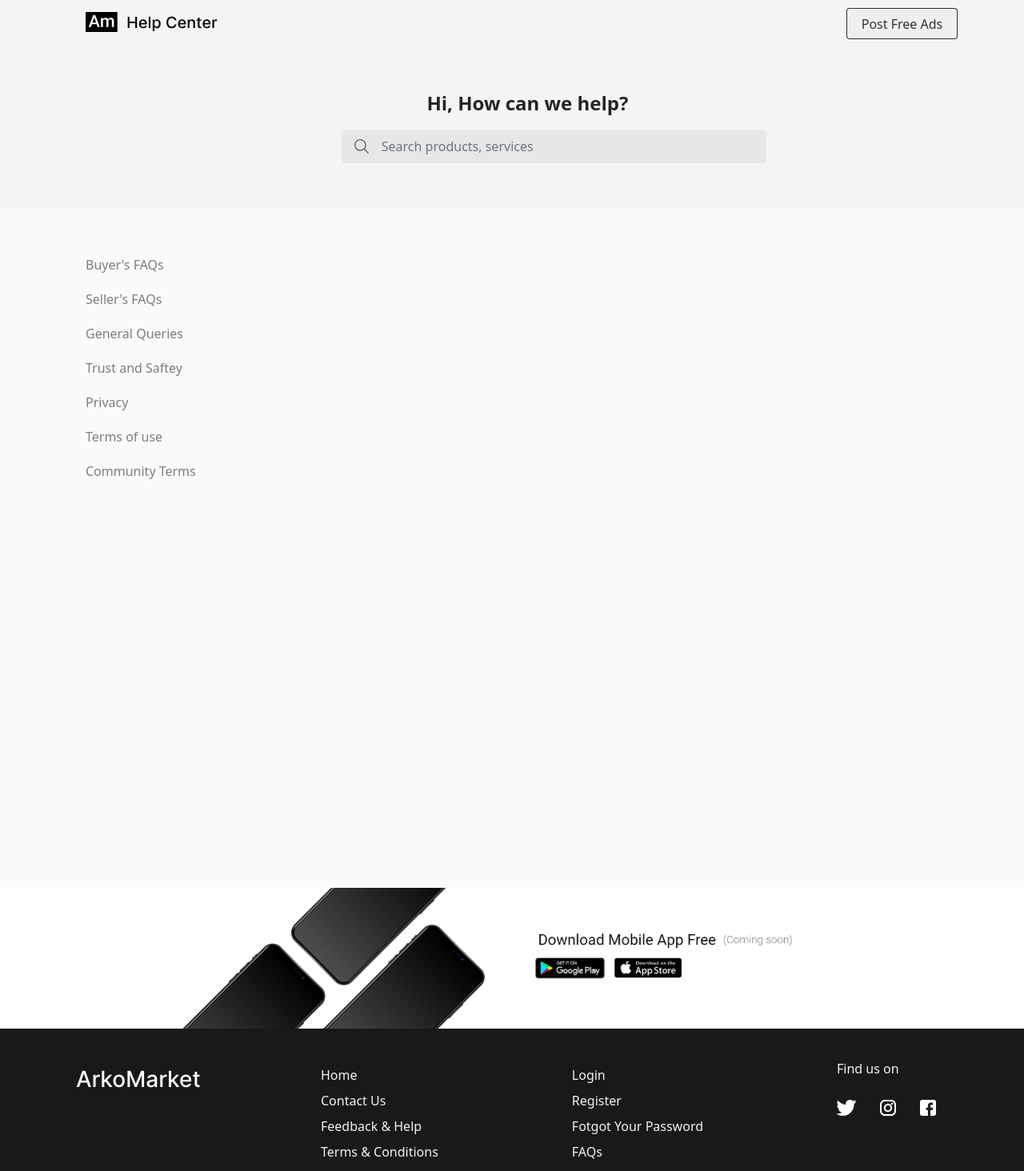
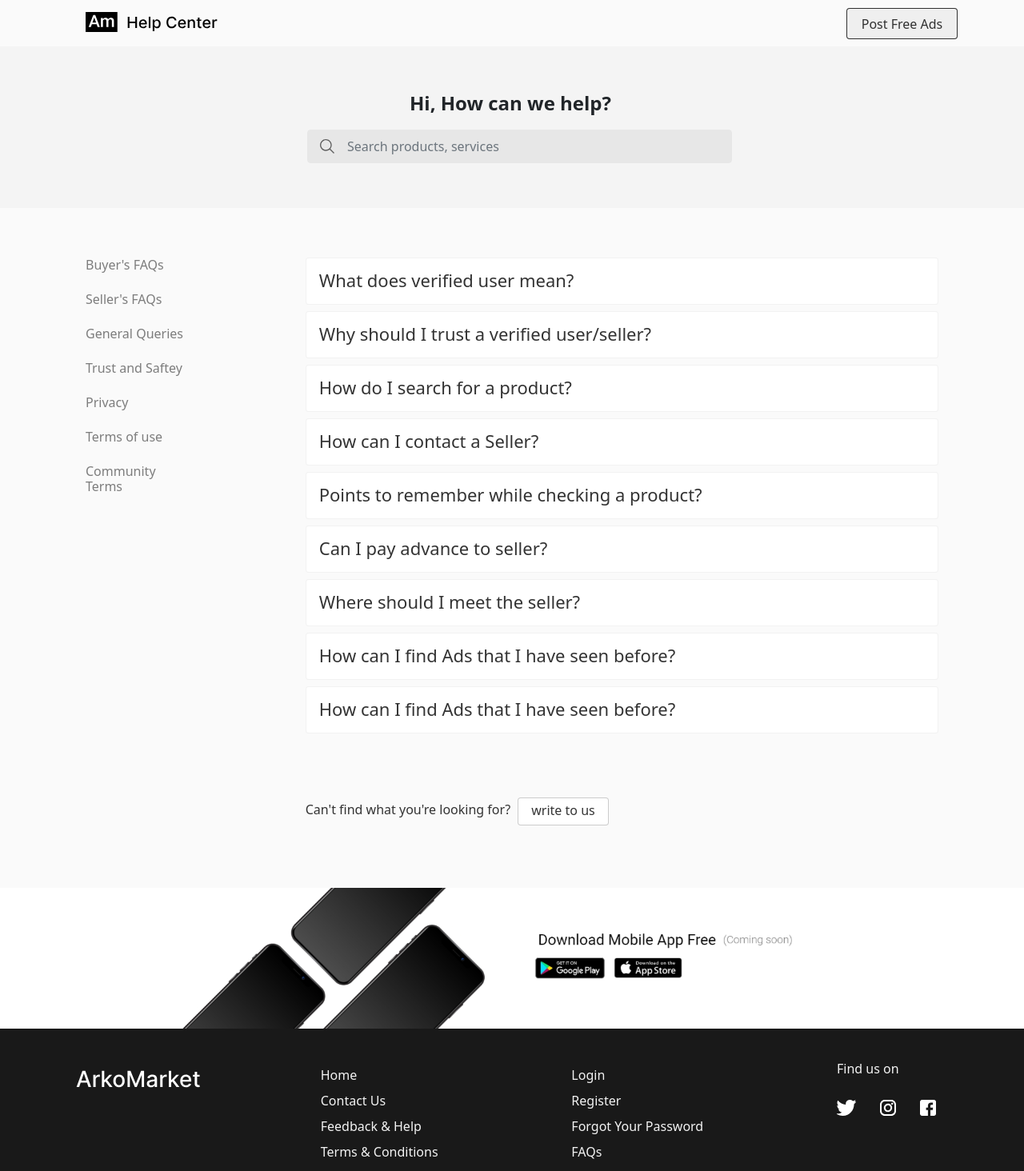
Before and after one commit to AllenDev1/mock-repo, a React (Create React App) app in the folder arkomarket/: page /helpdesk in a window 1280 px wide. Shown: the top 1464 px of the page at 80% size. Built offline with nearby package versions, Linux system fonts and the light colour scheme.

Commit message:
general edits

```diff
--- a/arkomarket/src/component/footer.jsx
+++ b/arkomarket/src/component/footer.jsx
@@ -34,7 +34,7 @@ const Footer = () => {
           <div className="footer-link2">
             <Nav.Link href="#">Login</Nav.Link>
             <Nav.Link href="#">Register</Nav.Link>
-            <Nav.Link href="#">Fotgot Your Password</Nav.Link>
+            <Nav.Link href="#">Forgot Your Password</Nav.Link>
             <Nav.Link href="#">FAQs</Nav.Link>
           </div>
           <div className="find-us-on">
--- a/arkomarket/src/css/nav.css
+++ b/arkomarket/src/css/nav.css
@@ -97,6 +97,7 @@ body {
   box-shadow: 0px 1px 4px rgba(0, 0, 0, 0.15);
   border-radius: 4px;
   z-index: 100;
+  margin-top:8px;
 }
 
 .dropdown-content a {
--- a/arkomarket/src/css/profile.css
+++ b/arkomarket/src/css/profile.css
@@ -100,9 +100,9 @@
 }
 
 .saved-ads img {
-  height: 21.062501907348633px;
-  width: 15.753042221069336px;
+  height: 13.062501907348633px;
   color: rgba(0, 0, 0, 0.5);
+  margin-top: 5px;
 }
 
 .user-ads img {
--- a/arkomarket/src/css/sort.css
+++ b/arkomarket/src/css/sort.css
@@ -19,7 +19,7 @@ gap:8px;
 
 .filter-buttons button{
 border: 1px solid rgba(0, 0, 0, 0.15);
-border-radius: 100px;
+border-radius: 4px;
 width: auto;
 height: 35px;
 padding:0px 18px;
@@ -33,7 +33,7 @@ color: rgba(0, 0, 0, 0.5);
 }
 .sort-section .form-select{
 width: 192px;
-height: 39px;
+height: 35px;
 background: #FFFFFF;
 border: 1px solid rgba(0, 0, 0, 0.15);
 border-radius: 4px;
--- a/arkomarket/src/pages/Help.jsx
+++ b/arkomarket/src/pages/Help.jsx
@@ -14,17 +14,18 @@ import {
 const Help = () => {
   return (
     <>
-      <div className="help-background">
-        <Container>
-          <Helpnavbar />
+
+
+          <Container><Helpnavbar /></Container>
           <Helpbody />
-        </Container>
-        <div className="sec-change-help-sec">
+
+
           <Container>
             <Querieslink />
+            <Queriesnav/>
           </Container>
-        </div>
-      </div>
+
+
     </>
   );
 };
--- a/arkomarket/src/scss/help.scss
+++ b/arkomarket/src/scss/help.scss
@@ -40,3 +40,6 @@
     margin-top: 19px;
   }
 }
+.sec-change-help-sec{
+  display: inline-flex;
+}
```
